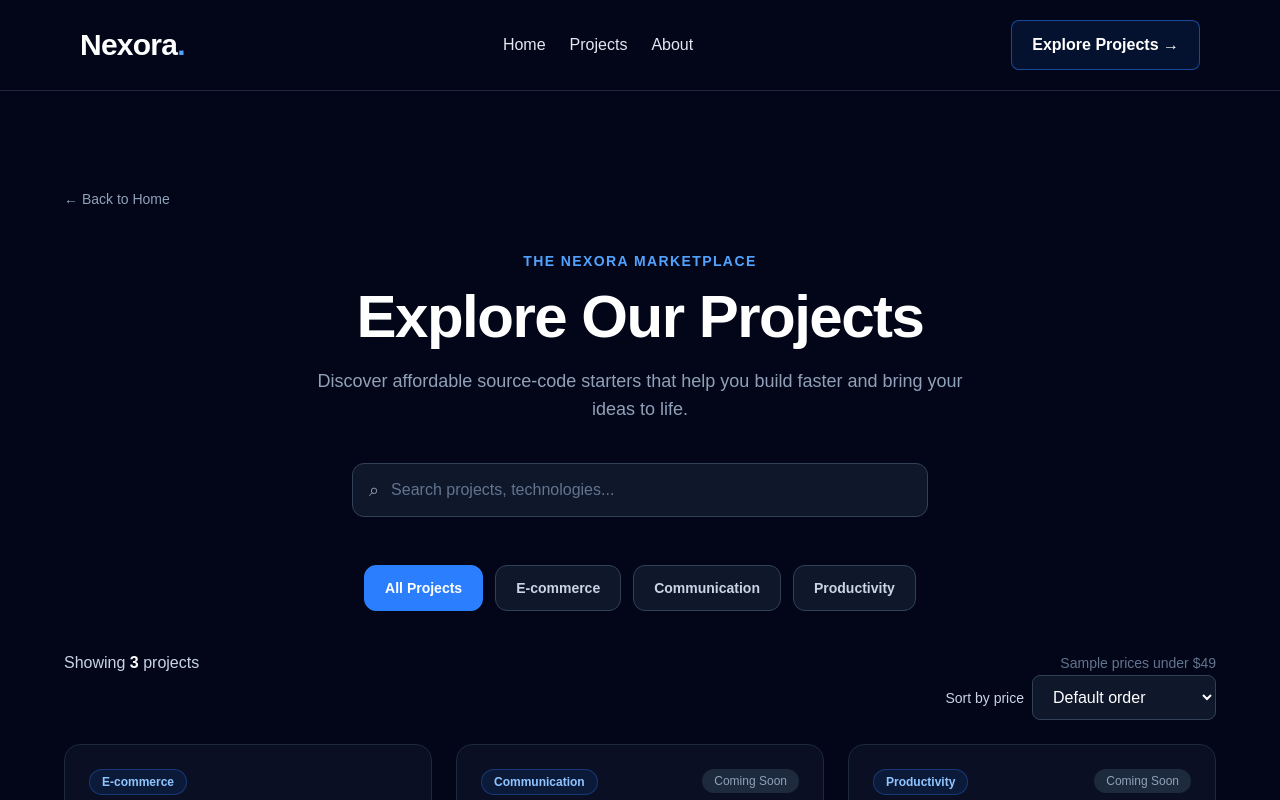
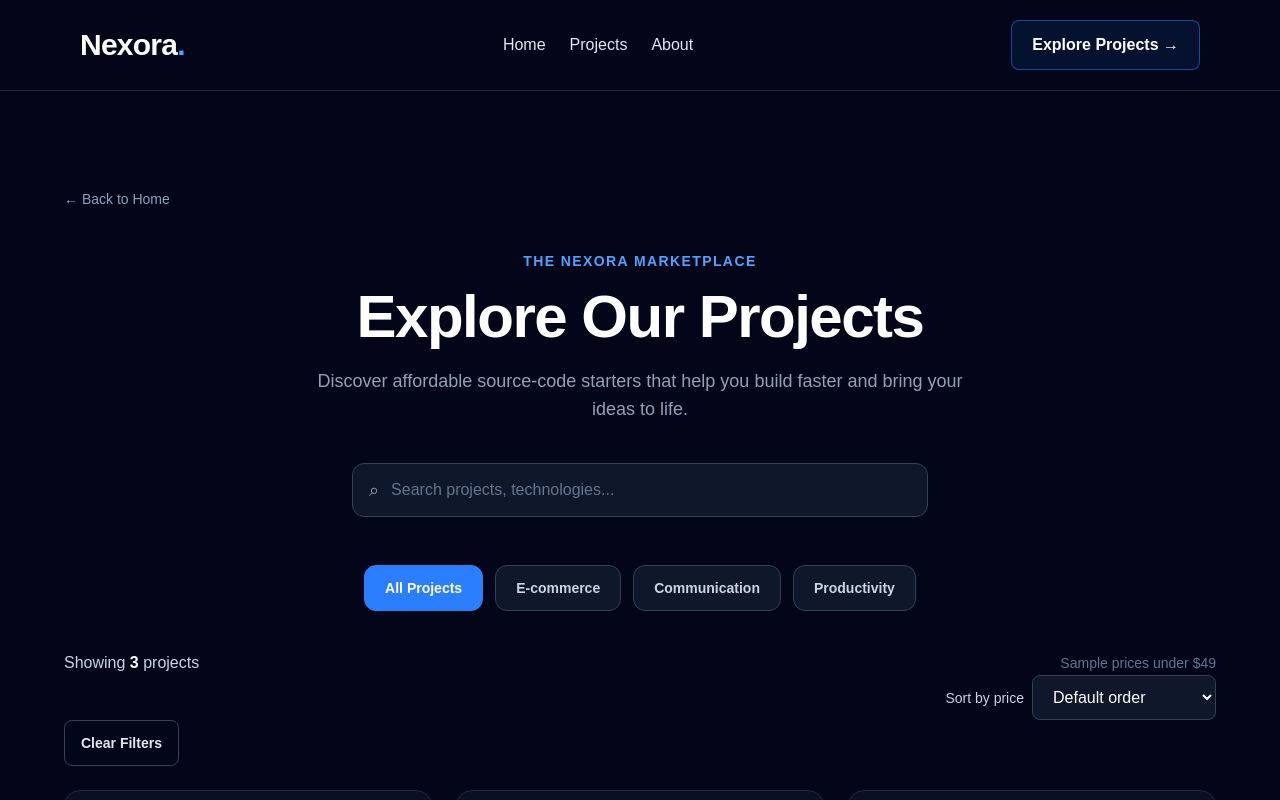
Before and after one commit to And4Web/my-online-business-with-triple-a, a Next.js app: page /projects in a window 1280 px wide. Shown: the top 800 px of the page. Built offline with nearby package versions, Linux system fonts and the light colour scheme.

Commit message:
fliter and clear filter feature added in projects catalogue page.

```diff
--- a/app/projects/page.tsx
+++ b/app/projects/page.tsx
@@ -159,6 +159,7 @@ const filteredProjects = projects
         </div>
 
 
+
 <div className="flex flex-col gap-2 sm:flex-row sm:items-center sm:justify-end">
   <label
     htmlFor="sortOrder"
@@ -178,6 +179,20 @@ const filteredProjects = projects
     <option value="price-high">Price: High to Low</option>
   </select>
 </div>
+
+
+<button
+  type="button"
+  onClick={() => {
+    setSearchQuery("");
+    setActiveCategory("All Projects");
+    setSortOrder("default");
+  }}
+  className="rounded-lg border border-slate-700 px-4 py-3 text-sm font-semibold text-slate-200 transition hover:border-blue-500 hover:text-blue-400"
+>
+  Clear Filters
+</button>
+
 
 
         {filteredProjects.length > 0 ? (
```
